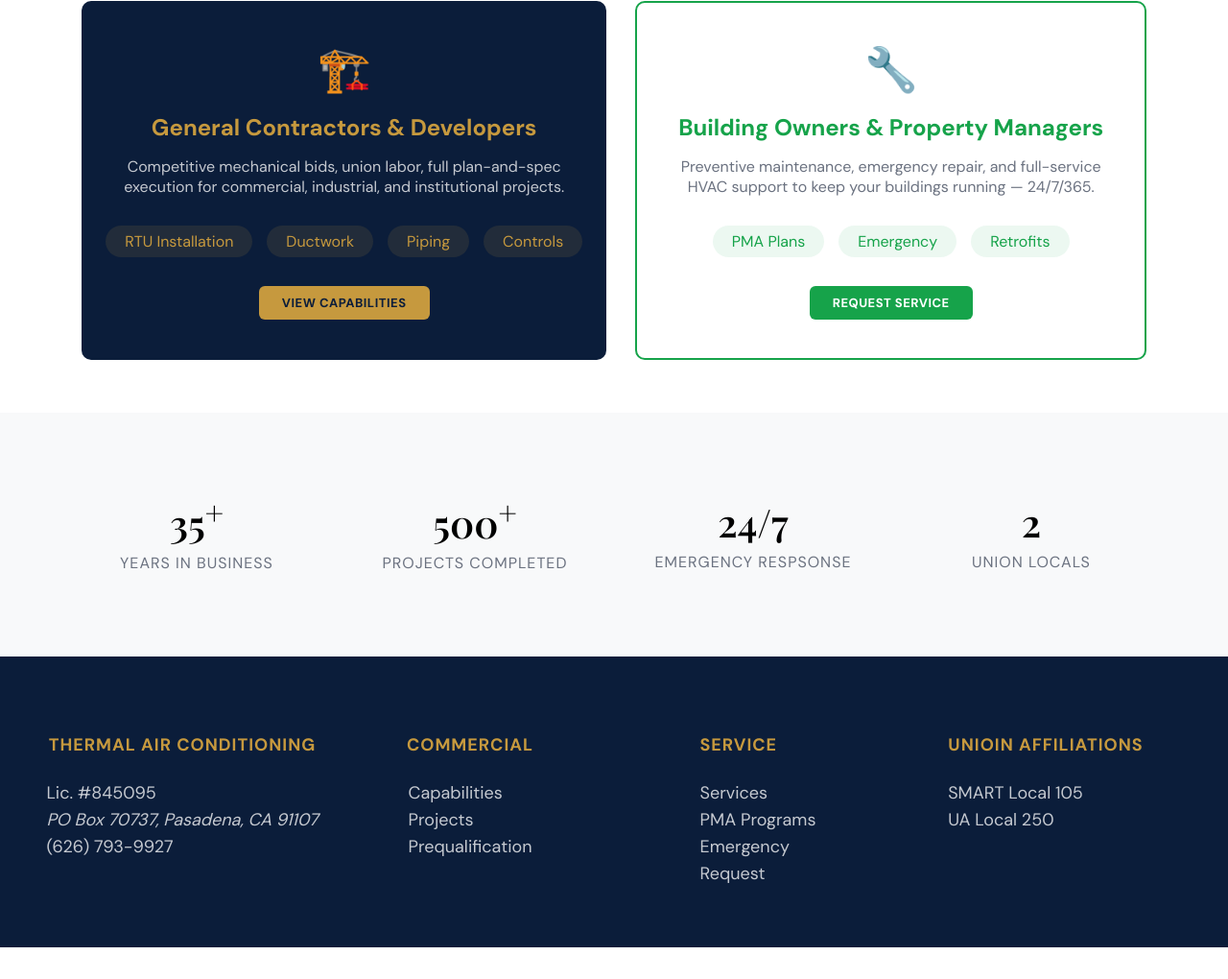
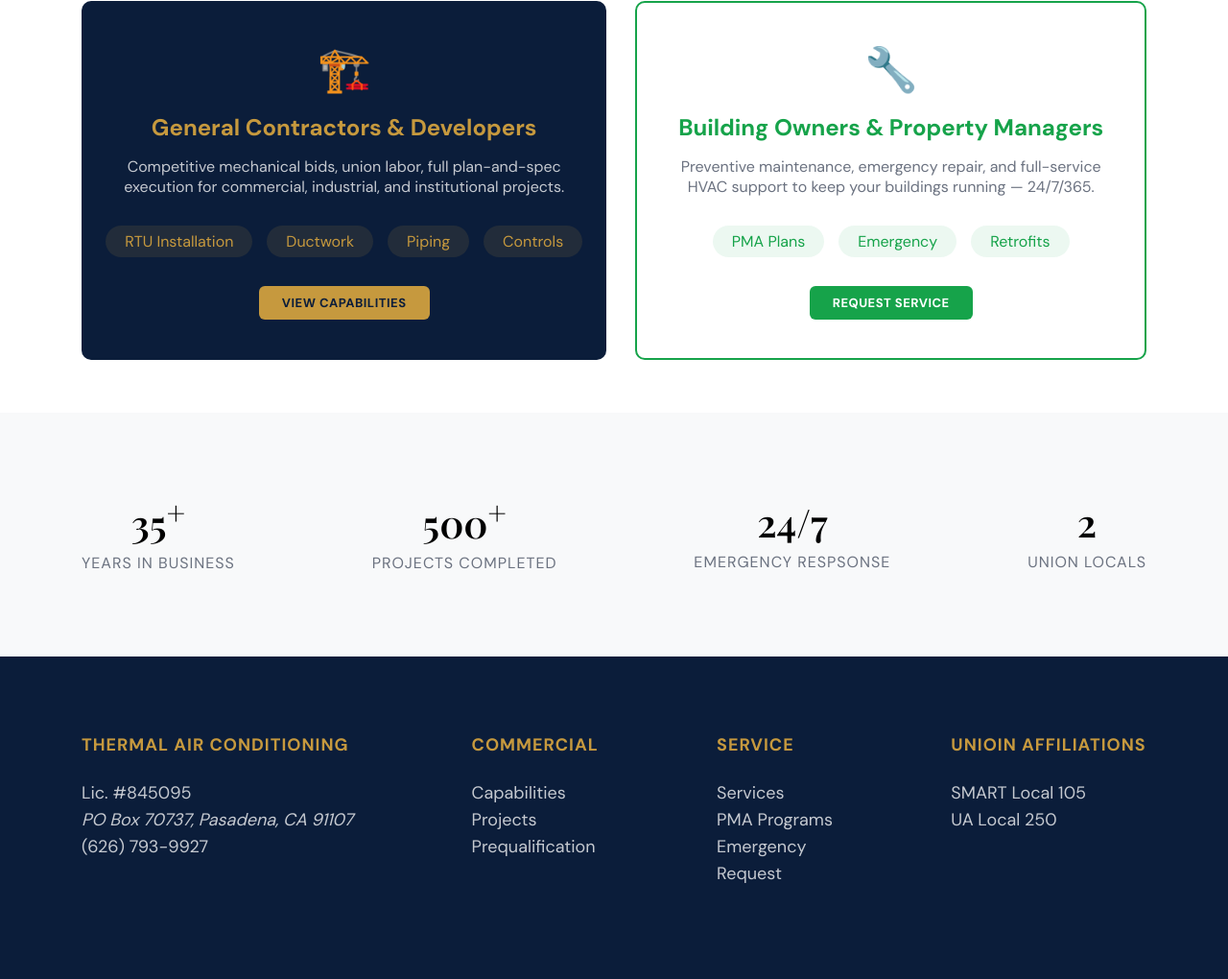
Before and after one commit to pranayTeja-7/themal, a plain HTML site: page index.html in a window 1280 px wide. Shown: the part 766-1786 px from the top of the page at 96% size. Before the commit the page ends 1753 px from the top, so only its background shows below. Drawn offline with Linux system fonts and the light colour scheme.

Commit message:
footer spacing changes

```diff
--- a/css/style.css
+++ b/css/style.css
@@ -355,7 +355,7 @@ header nav ul li a{
         margin-top: clamp(0px, 3.5714vw, 10px);
     }
     .section1 .p2{
-        margin: clamp(0px, 8.571, 24px) 0;
+        margin: clamp(0px, 8.571vw, 24px) 0;
     }
 }
 
@@ -545,9 +545,9 @@ header nav ul li a{
 
 
 .section3{
-    padding: 60px;
+    padding: 60px 85px;
     display: flex;
-    /* justify-content: center; */
+    justify-content: space-between;
     align-items: center;
     flex-wrap: wrap;
     background-color: #f8f9fa;
@@ -575,7 +575,7 @@ header nav ul li a{
     justify-content: center;
     gap: 5px;
     min-height: 133.92px;
-    flex: 1;
+    flex: 0 1 auto;
 }
 
 @media only screen and (max-width: 767px){
@@ -593,11 +593,11 @@ header nav ul li a{
 }
 footer{
     display: flex;
-    /* justify-content: space-around; */
-    align-items: center;
+    justify-content: space-between;
+    align-items: flex-start;
     background-color: #0b1d3a;
     color: #c5c9d0;
-    padding: 80px 40px;
+    padding: 80px 85px;
     flex-wrap: wrap;
     /* gap: 20px; */
 }
@@ -618,11 +618,11 @@ footer ul{
 }
 
 footer div{
-    height: 143px;
-    flex: 1;
+
+    flex: 0 0 auto;
     display: flex;
     flex-direction: column;
-    align-items: center;
+    align-items: flex-start;
 }
 
 .footerDiv3 h4{
@@ -643,6 +643,7 @@ footer div{
         row-gap: 25px;
 
     }
+
     footer div{
         align-items: flex-start;
     }
@@ -657,12 +658,12 @@ footer div{
         display: flex;
         flex-direction: column;
         row-gap: 25px;
+    }
 
-    }
     footer div{
         width: clamp(0px, 90%, 280px);
-        height: auto;
     }
+
     footer ul{
         font-size: 16px;
     }
```
